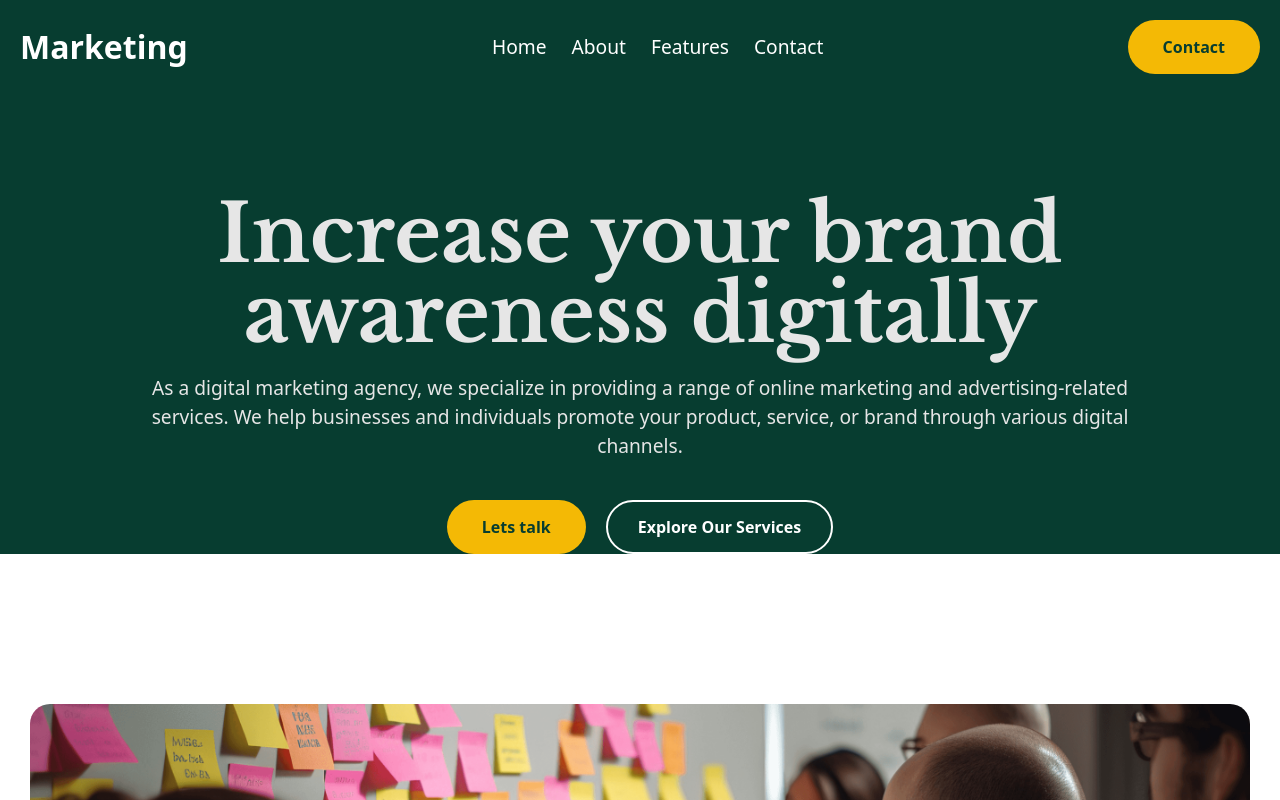
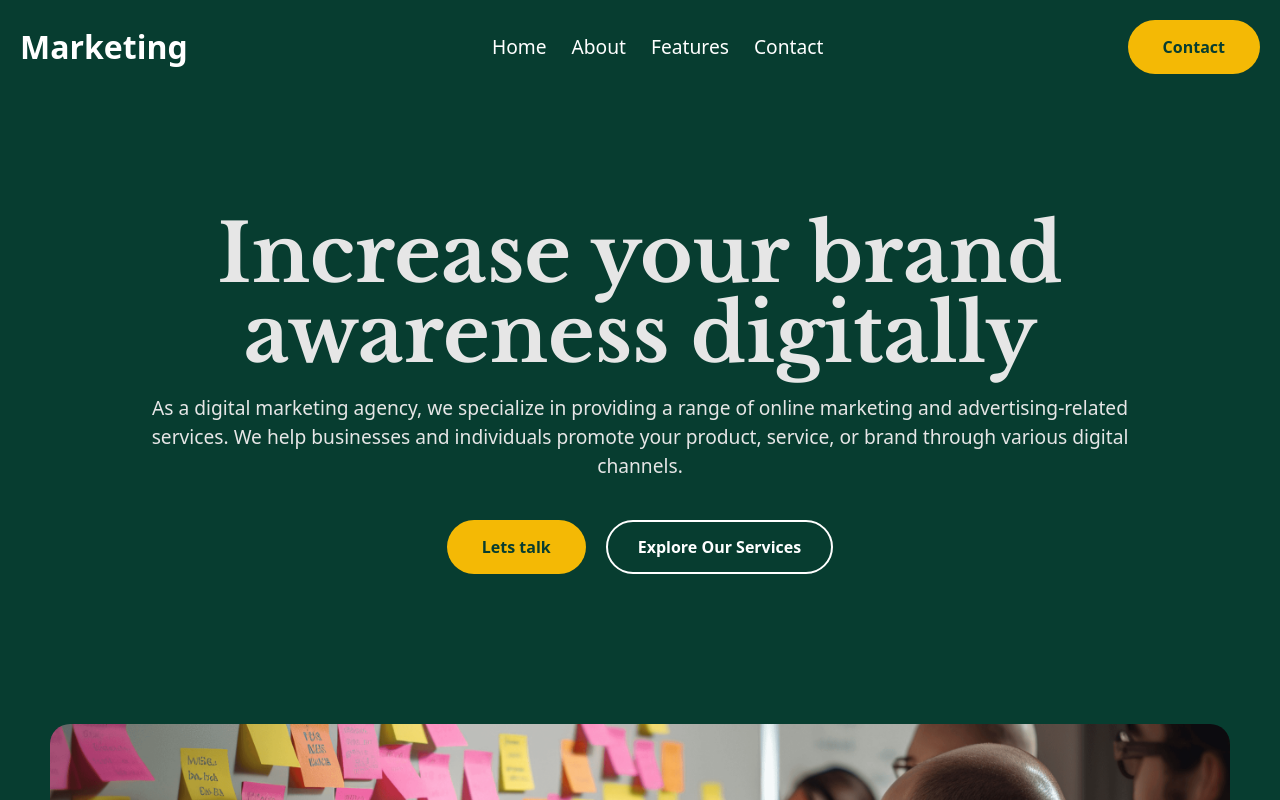
Before and after one commit to Awaisprogram/Next-project, a Next.js app: page /home in a window 1280 px wide. Shown: the top 800 px of the page. Built offline with nearby package versions, Linux system fonts and the light colour scheme.

Commit message:
Update home.module.css

```diff
--- a/src/app/home/home.module.css
+++ b/src/app/home/home.module.css
@@ -1,4 +1,4 @@
-.container{
+.box{
   background: var(--main-color);
   padding: var(--section-padding);
 }
```
